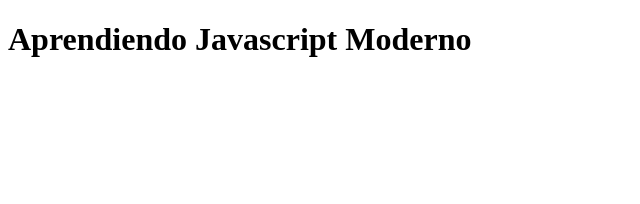
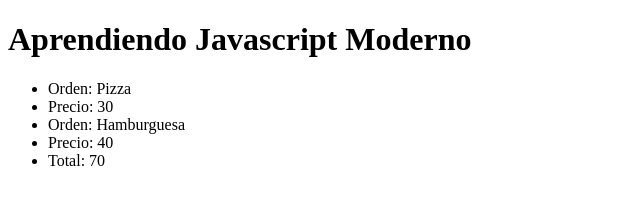
Before and after one commit to chc201627/javascriptmodernoudemy, a plain HTML site: page index.html in a window 1280 px wide. Shown: the whole page, without its empty margins (0-640 px from the left). Drawn offline with Linux system fonts and the light colour scheme.

Commit message:
template literal

```diff
--- /dev/null
+++ b/templatelitera.js
@@ -0,0 +1,30 @@
+const producto1 = 'Pizza',
+    precio1 = 30,
+    producto2= 'Hamburguesa',
+    precio2 = 40;
+
+    let html;
+    // html = '<ul>' +
+    //         '<li>Orden: ' + producto1 + '</li>'+
+    //         '<li>Precio: '+ precio1 + '</li>' +
+    //         '<li>Orden:' + producto2 + '</li>' +
+    //         '<li>Precio: ' + precio2 + '</li>' +
+    //         '<li>Total: ' + (precio1+precio2) + '</li>' +
+    //         '</u>';
+
+
+    html = `
+        <ul>
+            <li>Orden: ${producto1} </li>
+            <li>Precio: ${precio1} </li>
+            <li>Orden: ${producto2} </li>
+            <li>Precio: ${precio2} </li>
+            <li>Total: ${total(precio1,precio2)} </li>
+        </ul>
+
+    `
+    function total(precio1,precio2){
+       return   precio1+precio2;
+      }
+console.log(html);
+document.getElementById('app').innerHTML = html;
```
Also changed, not shown: index.html (+1 -1 lines).
